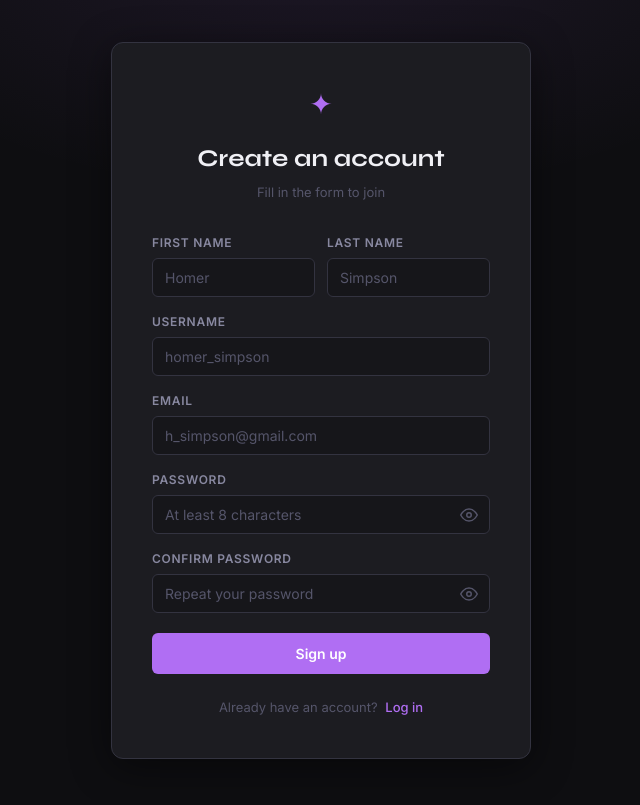
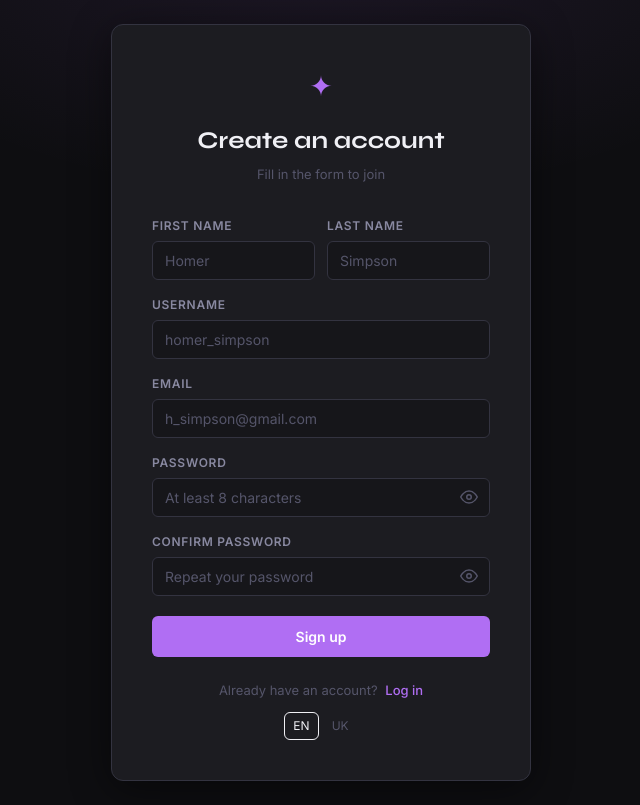
Before and after one commit to MaksRuzhyk/salon-booking-system, a Django app: page /accounts/register/ in a window 1280 px wide. Shown: the whole page, without its empty margins (319-959 px from the left). Before the commit the page ends 759 px from the top, so only its background shows below. Run offline with Django 5.2, Linux system fonts and the light colour scheme.

Commit message:
Add language switcher

```diff
--- /dev/null
+++ b/accounts/templates/accounts/_language_switcher.html
@@ -0,0 +1,12 @@
+{% load i18n %}
+{% get_current_language as CURRENT_LANGUAGE %}
+{% get_available_languages as AVAILABLE_LANGUAGES %}
+<form action="{% url 'set_language' %}" method="post" class="lang-switch">
+    {% csrf_token %}
+    <input type="hidden" name="next" value="{{ request.get_full_path }}">
+    {% for code, name in AVAILABLE_LANGUAGES %}
+    <button type="submit" name="language" value="{{ code }}"
+            class="lang-switch__btn{% if code == CURRENT_LANGUAGE %} is-active{% endif %}"
+            title="{{ name }}">{{ code|upper }}</button>
+    {% endfor %}
+</form>
--- a/accounts/templates/accounts/login.html
+++ b/accounts/templates/accounts/login.html
@@ -74,6 +74,7 @@
       <div class="auth-footer">
         {% translate "Don't have an account?" %}
         <a href="{% url 'accounts:register' %}" class="auth-link">{% translate "Sign up" %}</a>
+        {% include "accounts/_language_switcher.html" %}
       </div>
 
     </div>
--- a/accounts/templates/accounts/profile.html
+++ b/accounts/templates/accounts/profile.html
@@ -19,6 +19,7 @@
       <span class="header__logo-text">Mani V Kato</span>
     </div>
     <nav class="header__nav">
+      {% include "accounts/_language_switcher.html" %}
       <a href="{% url 'appointments:index' %}" class="btn-ghost">← {% translate "Calendar" %}</a>
       <form method="post" action="{% url 'accounts:logout' %}">
         {% csrf_token %}
--- a/accounts/templates/accounts/register.html
+++ b/accounts/templates/accounts/register.html
@@ -106,6 +106,7 @@
         <div class="auth-footer">
             {% translate "Already have an account?" %}
             <a href="{% url 'accounts:login' %}" class="auth-link">{% translate "Log in" %}</a>
+            {% include "accounts/_language_switcher.html" %}
         </div>
 
     </div>
--- a/appointments/templates/appointments/calendar.html
+++ b/appointments/templates/appointments/calendar.html
@@ -19,6 +19,7 @@
       <span class="header__logo-text">Mani V Kato</span>
     </div>
     <nav class="header__nav">
+      {% include "accounts/_language_switcher.html" %}
       <span class="header__user">{{ request.user.get_full_name|default:request.user.username }}</span>
       <a href="{% url 'accounts:profile' %}" class="btn btn--ghost">{% translate "Profile" %}</a>
       <form method="post" action="{% url 'accounts:logout' %}">
--- a/static/css/base.css
+++ b/static/css/base.css
@@ -248,3 +248,32 @@ body {
     grid-template-columns: 1fr;
   }
 }
+.lang-switch {
+  display: flex;
+  gap: 4px;
+}
+
+.lang-switch__btn {
+  background: none;
+  border: 1px solid transparent;
+  border-radius: 6px;
+  padding: 4px 8px;
+  color: var(--text-muted);
+  font: inherit;
+  font-size: 12px;
+  cursor: pointer;
+}
+
+.lang-switch__btn:hover {
+  color: var(--text-primary);
+}
+
+.lang-switch__btn.is-active {
+  color: var(--text-primary);
+  border-color: currentColor;
+}
+
+.auth-footer .lang-switch {
+  justify-content: center;
+  margin-top: 12px;
+}
```
